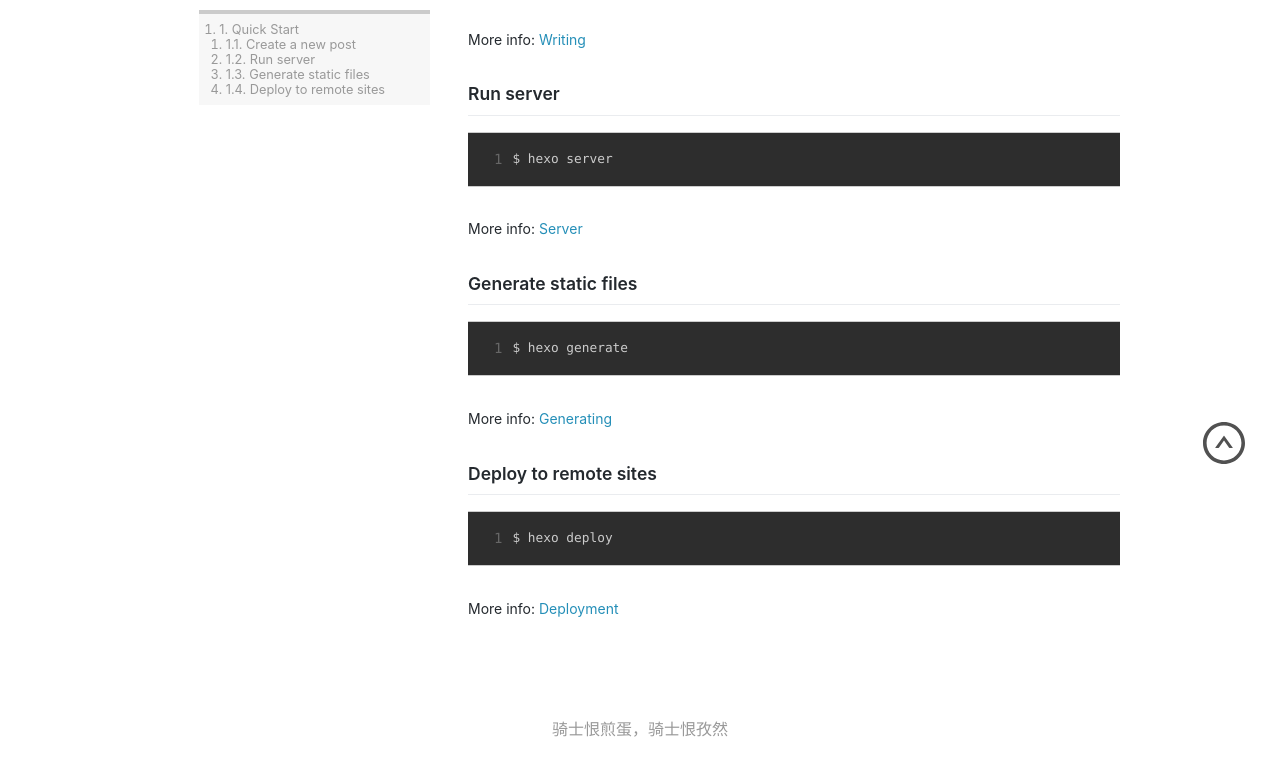
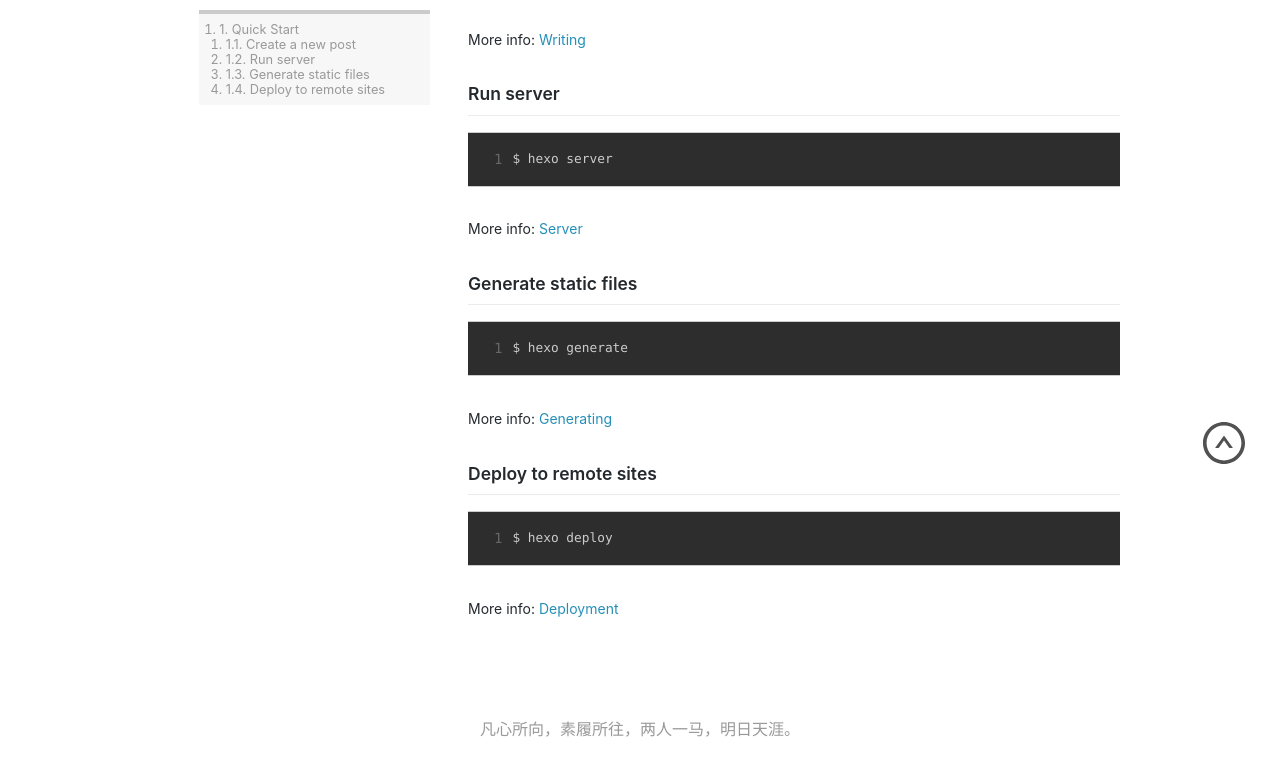
Before and after one commit to ryanlijianchang/ryanlijianchang.github.io, a plain HTML site: page 2019/03/02/hello-world/index.html in a window 1280 px wide. Shown: the part 445-1217 px from the top of the page. Drawn offline with Linux system fonts and the light colour scheme.

Commit message:
Site updated: 2019-03-03 01:39:43

```diff
--- a/2019/03/02/hello-world/index.html
+++ b/2019/03/02/hello-world/index.html
@@ -71,7 +71,7 @@
     </div>
 </div></div>
     </div>
-    <div id="footer">骑士恨煎蛋，骑士恨孜然</div>
+    <div id="footer">凡心所向，素履所往，两人一马，明日天涯。</div>
     <img id="top" src="/images/up-circle.svg" alt="top">
 
   </body>
```
Also changed, not shown: about/index.html (+1 -1 lines), archives/2019/03/index.html (+1 -1 lines), archives/2019/index.html (+1 -1 lines), archives/index.html (+1 -1 lines), index.html (+1 -1 lines).
